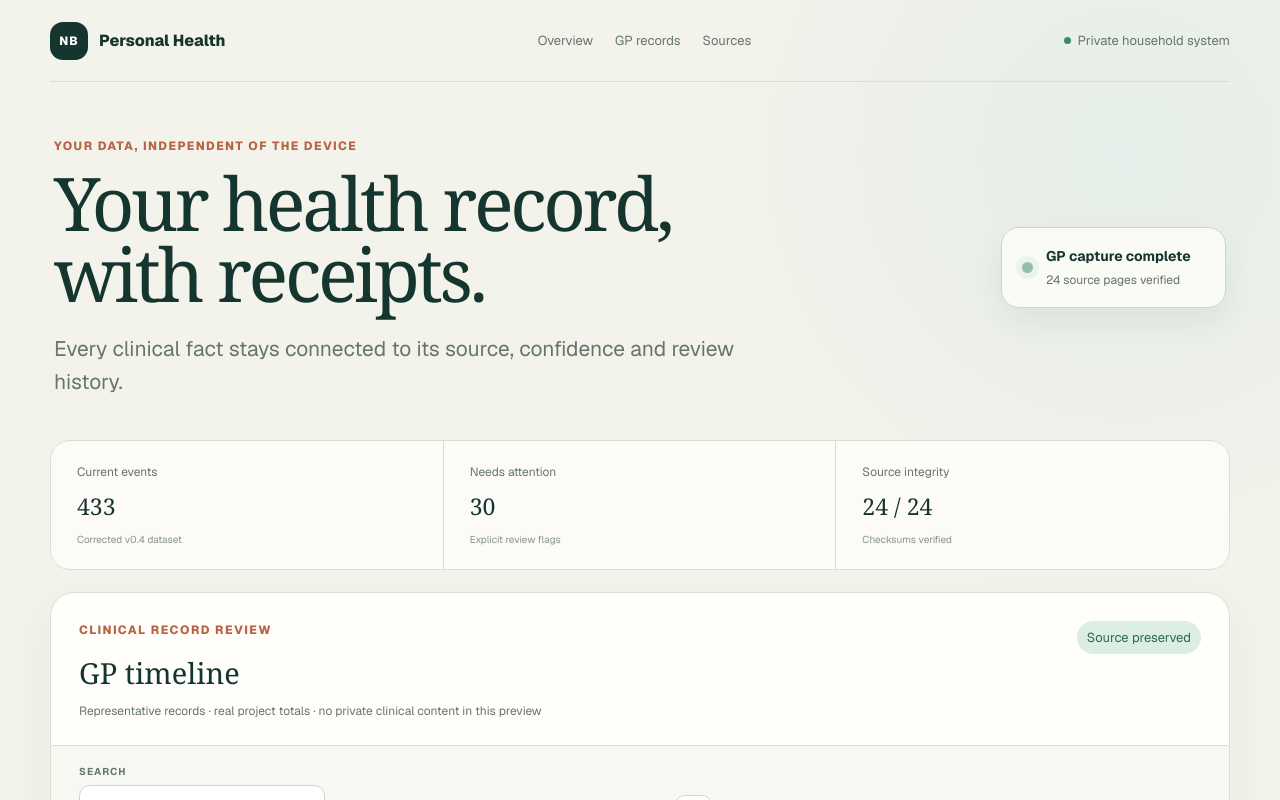
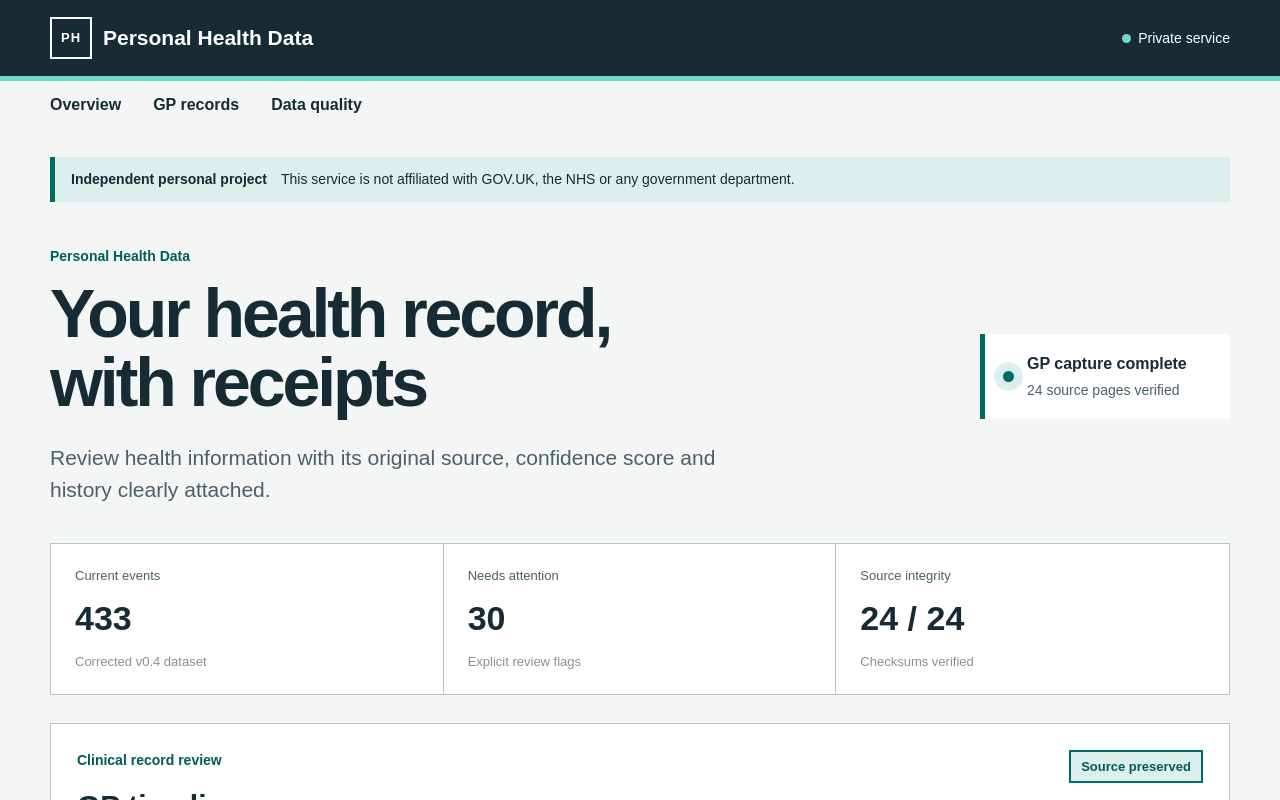
Before and after one commit to devnulluk/personal-health-portal, a Next.js app: page / in a window 1280 px wide. Shown: the top 800 px of the page. Built offline with nearby package versions, Linux system fonts and the light colour scheme.

Commit message:
Adopt independent government-service design patterns

```diff
--- a/app/layout.tsx
+++ b/app/layout.tsx
@@ -1,16 +1,6 @@
 import type { Metadata } from 'next';
-import { Geist, Geist_Mono } from 'next/font/google';
 import './globals.css';
-
-const geistSans = Geist({
-  variable: '--font-geist-sans',
-  subsets: ['latin'],
-});
-
-const geistMono = Geist_Mono({
-  variable: '--font-geist-mono',
-  subsets: ['latin'],
-});
+import './service-theme.css';
 
 export const metadata: Metadata = {
   metadataBase: new URL('https://health.newland-brown.com'),
@@ -36,11 +26,7 @@ export default function RootLayout({
 }>) {
   return (
     <html lang="en">
-      <body
-        className={`${geistSans.variable} ${geistMono.variable} antialiased`}
-      >
-        {children}
-      </body>
+      <body>{children}</body>
     </html>
   );
 }
--- a/app/page.tsx
+++ b/app/page.tsx
@@ -23,14 +23,17 @@ export default function Home() {
   const shown = useMemo(() => records.filter((record) => (filter === 'All' || record.type === filter) && `${record.title} ${record.summary} ${record.type}`.toLowerCase().includes(query.toLowerCase())), [filter, query]);
   const active = records.find((record) => record.id === selected) ?? records[0];
 
-  return <main>
-    <header className="topbar">
-      <a className="brand" href="#top" aria-label="Personal Health home"><span className="brandMark">NB</span><span>Personal Health</span></a>
-      <nav className="nav" aria-label="Portal sections"><a href="#overview">Overview</a><a href="#records">GP records</a><a href="#sources">Sources</a></nav>
-      <span className="privacy"><span className="privacyDot" />Private household system</span>
-    </header>
+  return <>
+    <a className="skipLink" href="#records">Skip to health records</a>
+    <header className="siteHeader"><div className="headerInner">
+      <a className="brand" href="#top" aria-label="Personal Health home"><span className="brandMark">PH</span><span>Personal Health Data</span></a>
+      <span className="privacy"><span className="privacyDot" />Private service</span>
+    </div></header>
+    <div className="serviceBar"><nav className="nav" aria-label="Portal sections"><a href="#overview">Overview</a><a href="#records">GP records</a><a href="#sources">Data quality</a></nav></div>
+    <main>
+    <div className="independentBanner"><strong>Independent personal project</strong><span>This service is not affiliated with GOV.UK, the NHS or any government department.</span></div>
     <section className="hero compactHero" id="top">
-      <div><p className="eyebrow">Your data, independent of the device</p><h1>Your health record,<br />with receipts.</h1><p className="lede">Every clinical fact stays connected to its source, confidence and review history.</p></div>
+      <div><p className="eyebrow">Personal Health Data</p><h1>Your health record,<br />with receipts</h1><p className="lede">Review health information with its original source, confidence score and history clearly attached.</p></div>
       <div className="freshness" aria-label="Pipeline status"><span className="pulse" /><div><strong>GP capture complete</strong><span>24 source pages verified</span></div></div>
     </section>
     <section className="metricGrid" id="overview" aria-label="GP record summary">
@@ -63,6 +66,7 @@ export default function Home() {
       <article className="panel terminology"><p className="eyebrow">Terminology</p><h2>Suggestions, never silent guesses.</h2><div className="bigStat">234</div><p>Coded-entry descriptions preserved. SystmOnline exposed no explicit Read, CTV3, SNOMED or ICD identifiers.</p><span className="familyTag">0 verified codes</span><span className="familyTag">0 hidden assumptions</span></article>
       <article className="panel geek"><p className="eyebrow">Trust model</p><h2>Four visible layers</h2><ol className="layerList"><li><span>1</span>Source evidence</li><li><span>2</span>Verified clinical record</li><li><span>3</span>Proposed interpretation</li><li><span>4</span>Experimental analysis</li></ol></article>
     </section>
-    <footer>Personal Health Data · Person-centred · Source-preserving · FHIR-ready</footer>
-  </main>;
+    </main>
+    <footer className="siteFooter"><div><strong>Personal Health Data</strong><span>Person-centred · Source-preserving · FHIR-ready</span><p>Uses accessible patterns inspired by the GOV.UK Design System. This is not an official government service.</p></div></footer>
+  </>;
 }
--- /dev/null
+++ b/app/service-theme.css
@@ -0,0 +1,20 @@
+:root{--ink:#172b34;--muted:#4b5f69;--paper:#f4f6f6;--card:#fff;--line:#b8c3c7;--mint:#dcefed;--rust:#006b65;--focus:#ffcf33}
+body{background:var(--paper);font-family:Arial,Helvetica,sans-serif;font-size:16px;line-height:1.5}
+main{width:min(1180px,calc(100% - 40px))}
+a:focus,button:focus-visible,input:focus{outline:3px solid var(--focus)!important;outline-offset:0;box-shadow:0 0 0 4px var(--ink)!important}
+.skipLink{position:absolute;z-index:20;top:-80px;left:16px;padding:10px 14px;color:var(--ink);background:var(--focus);font-weight:700}.skipLink:focus{top:8px}
+.siteHeader{color:#fff;background:var(--ink);border-bottom:5px solid #72d6ca}.headerInner,.serviceBar,.siteFooter>div{width:min(1180px,calc(100% - 40px));margin:0 auto}.headerInner{min-height:76px;display:flex;align-items:center;justify-content:space-between;gap:24px}
+.brand{color:#fff;font-size:21px}.brandMark{width:42px;height:42px;border:2px solid #fff;border-radius:0;background:transparent;font-size:13px}.privacy{color:#fff;font-size:14px}.privacyDot{width:9px;height:9px;background:#72d6ca}
+.serviceBar{min-height:52px;display:flex;align-items:stretch}.nav{display:flex;align-items:stretch;gap:32px}.nav a{display:flex;align-items:center;color:var(--ink);font-size:16px;font-weight:700;border-bottom:4px solid transparent}.nav a:hover{color:var(--ink);border-color:#006b65}
+.independentBanner{display:flex;gap:14px;align-items:baseline;margin:24px 0 0;padding:12px 16px;border-left:5px solid #006b65;background:#dcefed;font-size:14px}
+.hero{min-height:280px;padding:44px 0 36px}.eyebrow{color:#005c57;font-size:14px;letter-spacing:0;text-transform:none}.hero h1{font-family:Arial,Helvetica,sans-serif;font-size:clamp(42px,6vw,68px);font-weight:700;line-height:1.02}.lede{font-size:21px}.freshness{min-width:250px;padding:18px;border:0;border-left:5px solid #006b65;border-radius:0;background:#fff;box-shadow:none}.freshness strong{font-size:16px}.freshness span{font-size:14px}.pulse{background:#006b65;box-shadow:0 0 0 5px #dcefed}
+.metricGrid{margin-bottom:28px;border-radius:0;background:#fff}.metric{padding:22px 24px}.metric strong{font-family:Arial,Helvetica,sans-serif;font-size:34px;font-weight:700}.metric span,.metric small{font-size:13px}
+.panel{border-radius:0;box-shadow:none}.workspace{margin-top:0;padding:0}.workspaceHeader{padding:26px;border-bottom:1px solid var(--line)}.workspaceHeader h2,.panel h2{font-family:Arial,Helvetica,sans-serif;font-size:30px;font-weight:700}.workspaceHeader>div>p:last-child{font-size:14px}.smallPill{padding:5px 10px;border:2px solid #006b65;border-radius:0;color:#005c57;background:#dcefed;font-size:13px;font-weight:700}
+.recordTools{margin:0;padding:18px 26px;background:#eef1f1}.search span{font-size:14px;letter-spacing:0;text-transform:none}.search input{min-height:42px;padding:8px 11px;border:2px solid var(--ink);border-radius:0}.filterRow button,.segmented button{border-radius:0;color:var(--ink);font-size:14px}.filterRow button:hover,.filterRow button.active,.segmented button.active{border-color:#006b65;font-weight:700}
+.reviewLayout{margin:0}.timeline{border-color:var(--line)}.recordRow{grid-template-columns:100px 10px 1fr auto;padding:17px 20px;background:#fff}.recordRow:hover{background:#eef7f6}.recordRow.selected{background:#dcefed;box-shadow:inset 5px 0 #006b65}.recordDate,.recordCopy small{font-size:13px}.recordCopy strong{font-size:16px}.confidence{border-radius:0;font-size:12px}.confidence.verified{color:#005c57;background:#dcefed;border-bottom:3px solid #006b65}.confidence.review{color:#6b4d00;background:#fff4ce;border-bottom:3px solid #f4c145}
+.inspector{background:#f8f9f9}.recordType{color:#005c57;font-size:13px}.inspector h3{font-family:Arial,Helvetica,sans-serif;font-size:27px;font-weight:700}.reviewBanner{border-left:5px solid #f4c145;border-radius:0;color:#6b4d00;background:#fff4ce;font-size:14px}.segmented{border-radius:0;background:transparent;border-bottom:1px solid var(--line)}.segmented button.active{border-width:0 0 5px}.evidence,.fhirCard{border-radius:0}.evidence>span,.fhirCard>span,.evidence>p,.fhirCard>p,.evidence dl div{font-size:13px}.fhirCard strong{font-family:ui-monospace,SFMono-Regular,Consolas,monospace}.trustScale span{border-width:5px;font-size:11px}.trustScale span.done{border-color:#006b65;color:#005c57}
+.recordsLower{margin-bottom:36px}.queueRow>span{border:2px solid #f4c145;border-radius:0;color:#6b4d00;background:#fff4ce;font-family:Arial,Helvetica,sans-serif;font-weight:700}.queueRow strong,.queueRow small,.terminology>p:not(.eyebrow){font-size:13px}.bigStat{font-family:Arial,Helvetica,sans-serif;font-weight:700}.familyTag{border-radius:0;color:#005c57;background:#dcefed;font-size:12px;font-weight:700}.geek{background:var(--ink);border-color:var(--ink)}.geek .eyebrow{color:#72d6ca}.layerList span{border-radius:0;color:var(--ink);background:#72d6ca;font-weight:700}
+.siteFooter{padding:34px 0 44px;color:var(--muted);background:#e3e8e9;border-top:7px solid #006b65}.siteFooter>div{display:flex;flex-direction:column;gap:5px}.siteFooter strong{color:var(--ink)}.siteFooter p{margin:12px 0 0;font-size:13px}
+@media(max-width:920px){.nav{display:flex}.reviewLayout{grid-template-columns:1fr}.timeline{border-right:0;border-bottom:1px solid var(--line)}}
+@media(max-width:760px){main,.headerInner,.serviceBar,.siteFooter>div{width:min(100% - 28px,620px)}.headerInner{min-height:68px}.brand{font-size:18px}.brandMark{width:36px;height:36px}.privacy{font-size:12px}.serviceBar{overflow-x:auto}.nav{display:flex;gap:24px;white-space:nowrap}.independentBanner{align-items:flex-start;flex-direction:column;gap:2px}.hero{padding:36px 0 30px}.lede{font-size:19px}.workspace{padding:0}.workspaceHeader{padding:22px}.recordTools{margin:0;padding:16px 22px}.reviewLayout{margin:0}.recordRow{grid-template-columns:82px 8px 1fr}}
+@media(prefers-reduced-motion:no-preference){.pulse{animation:pulseGov 2.3s infinite}@keyframes pulseGov{50%{box-shadow:0 0 0 9px #dcefed}}}
```
